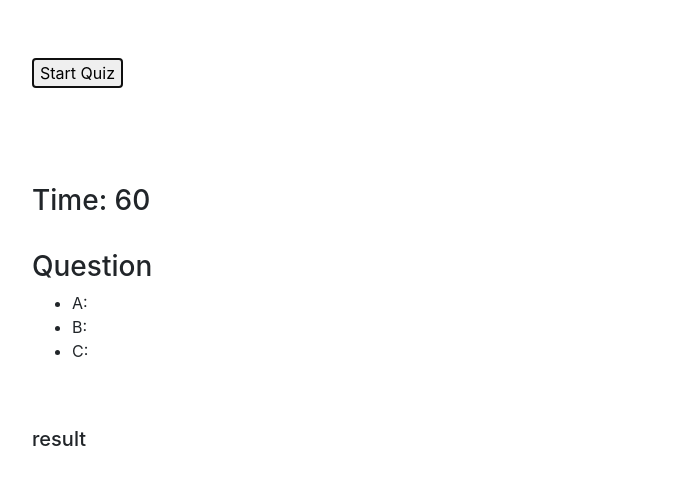
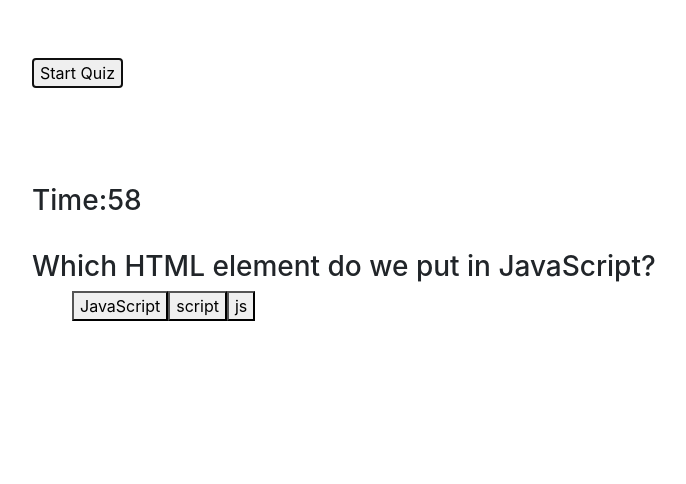
Before and after one commit to EvanChu34/CodingQuiz, a plain HTML site: page index.html in a window 1280 px wide. Both pictures are taken after a click on the button "Start Quiz". Shown: the part 70-554 px from the top of the page, without its empty margins (53-739 px from the left). Drawn offline with nearby package versions, Linux system fonts and the light colour scheme.

Commit message:
WORKS- i added the quests back to script.js

```diff
--- a/index.html
+++ b/index.html
@@ -14,7 +14,7 @@
         <br>
         <br>
         <br>
-        <div class ="start-button"><button>Start Quiz</button></div>
+        <button type = "button" id ="start-button">Start Quiz</button>
     </div>
 
     <br>
@@ -24,19 +24,25 @@
     <div class="container" id="quiz">
         <div id="quiz">
             <br>
-            <h3>Time: <span id="timer">60</span></h3>
+            <h3>Time:<span id="timer">60</span></h3>
             <br>
             <h3 id= "questions">Question</h3>
             <ul id= "answers">
                 <li class="answerChoice">A: </li>
+                <br>
                 <li class="answerChoice">B: </li>
+                <br>
                 <li class="answerChoics">C: </li>
             </ul>
             <br>
         </div>
         <br>
-        <h5 class="result">result</h5>
+        <h5 id="result"></h5>
     </div>
+
+
+
+
 
 
 
--- a/script.js
+++ b/script.js
@@ -1,34 +1,82 @@
+console.log("work please");
 var startBtn = document.querySelector("#start-button");
 
 var timerEl = document.querySelector("#timer");
 var secondsLeft = 60;
 
-var questionHeader = document.getElementById("questions");
-var answerChoices = document.getElementsById("answers");
+var questionHeader = document.querySelector("#questions");
+var answerChoices = document.querySelector("#answers");
 
 var questionNumber = -1;
 var answer;
 
+var questions = [
+    {
+        title: "Which HTML element do we put in JavaScript?",
+        choices: ["JavaScript", "script" , "js"],
+        answer: "script"
+    },
 
+    {
+        title: "Where is the correct place to insert Javascript",
+        choices: ["In the head section" , "in the body section" , "Both A and B are right"],
+        answer: "Both A and B are right"
+    },
+
+    {
+        title: "How do you write 'Hello World' in an alert box?",
+        choices: ["alert('Hello World');" , "msgBox('Hello World');" , "msg('Hello World');"],
+        answer: "alert('Hello World');"
+    },
+
+    {
+        title: "How do you write a function in JavaScript?",
+        choices: ["function:myFunction()" , "function = myFunction()" , "function myFunctions()"],
+        answer: "function myFunctions()"
+    },
+
+    {
+        title: "Who created JavaScript?",
+        choices: ["Netscape" , "Samsung" , "Elon Musk "],
+        answer: "Netscape"
+    },
+
+    {
+        title: "How long did it take Brendan Eich to write the Javascript Langauge?",
+        choices: ["3 years" , "10 days" , "19 months"],
+        answer: "10 days"
+    },
+
+    {
+        title: "is null an object?",
+        choices: ["True" , "False" , "Neither"],
+        answer: "True"
+    },
+
+    {
+        title: "Java and Javascript are the same",
+        choices: ["Yes" , "No" , "Sometimes"],
+        answer: "No"
+    }
+];
 
 function startQuiz(){
-    coundDown();
-
+    countDown();
     renderQuestion();
 }
 
-function coundDown(){
+function countDown(){
    var timerDown = setInterval(function(){
         secondsLeft--;
-        timerEl.textContent = "Time;" + secondsLeft;
-        if(secondsLeft === 0 || questionNumber === questions.length){
+        timerEl.textContent = secondsLeft;
+        if(secondsLeft <= 0 || questionNumber === questions.length){
            clearInterval(timerDown)
        }
-    }, 500)
-}
+    }, 1000)
+};
+
 
 function renderQuestion(){
-
     questionNumber++;
 	answer = questions[questionNumber].answer
 
@@ -42,21 +90,19 @@ function renderQuestion(){
 		nextQuestion.textContent = choices[i];
         answerBtn = answerChoices.appendChild(nextQuestion)
     }
-
 }
 
-startBtn.addEventListener('click', coundDown);
-
-
+startBtn.addEventListener("click", countDown);
+startBtn.addEventListener("click", renderQuestion);
 
 
 function showResult(){
-    var answerResult = document.getElementByID("result")
+    var answerResult = document.querySelector("#result")
 
 }
 
 answerChoices.addEventListener("click", function (event){
-	var answerResult = document.getElementByID("result")
+	var answerResult = document.querySelector("#result")
 
 	if (answer === event.target.textContent){
 		answerResult.innerHTML = "Correct!";
```
